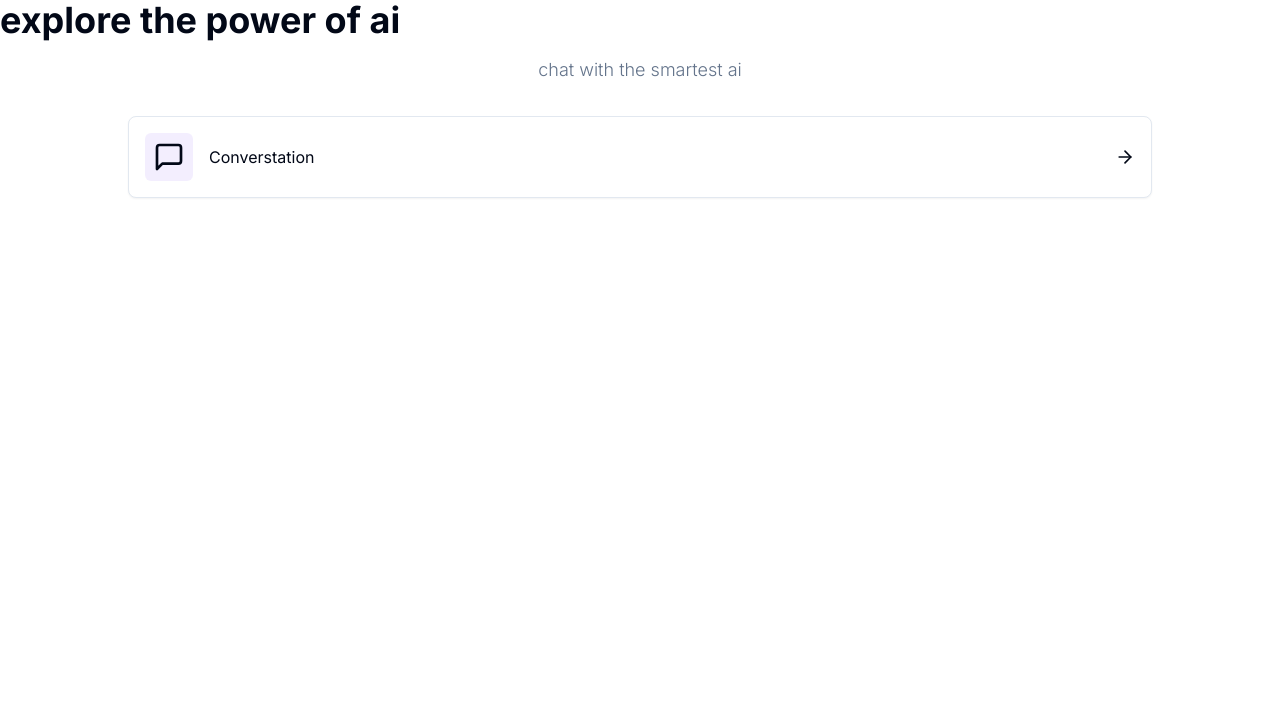
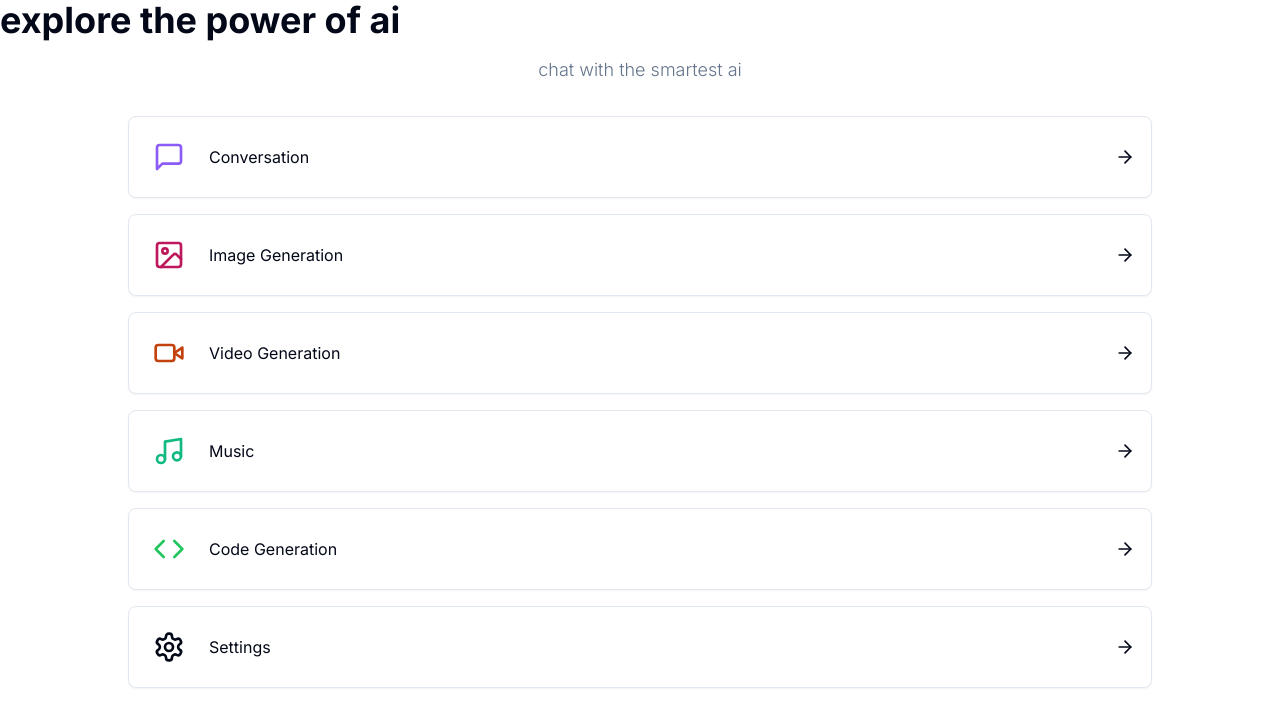
Before and after one commit to kaisdewani/ai-listings, a Next.js app: page /dashboard in a window 1280 px wide. Shown: the top 726 px of the page. Built offline with nearby package versions, Linux system fonts and the light colour scheme.

Commit message:
added nav to conversation tab

```diff
--- a/app/(dashboard)/(routes)/dashboard/page.tsx
+++ b/app/(dashboard)/(routes)/dashboard/page.tsx
@@ -2,22 +2,51 @@
 
 import { Card } from "@/components/ui/card";
 import { cn } from "@/lib/utils";
-import { ArrowRight, MessageSquare } from "lucide-react";
-
+import { ArrowRight, CodeIcon, ImageIcon, MessageSquare, MusicIcon, SettingsIcon, VideoIcon } from "lucide-react";
+import { useRouter } from "next/navigation";
 
 const tools = [
-  {
-    label: "Converstation",
+{
+    label: "Conversation",
     icon: MessageSquare,
-    color: "text-vilot-500",
-    bgColor: "bg-violet-500/10",
-    href: "/conversation"
-  }
+    href: "/conversation",
+    color: "text-violet-500",
+},
+{
+    label: "Image Generation",
+    icon: ImageIcon,
+    href: "/image",
+    color: "text-pink-700",
+},
+{
+    label: "Video Generation",
+    icon: VideoIcon,
+    href: "/video",
+    color: "text-orange-700",
+},
+{
+    label: "Music",
+    icon: MusicIcon,
+    href: "/music",
+    color: "text-emerald-500",
+},
+{
+    label: "Code Generation",
+    icon: CodeIcon,
+    href: "/code",
+    color: "text-green-500",
+},
+{
+    label: "Settings",
+    icon: SettingsIcon,
+    href: "/settings",
+},
 ]
 
 
 
 const DashboardPage = () => {
+  const router = useRouter();
   return (
     <div>
       <div className="mb-8 space-y-4">
@@ -31,11 +60,14 @@ const DashboardPage = () => {
       <div className="px-4 md:px-20 lg:px-32 space-y-4">
         {tools.map((tool) => (
           <Card
+          onClick={()=>(
+            router.push(tool.href)
+          )}
            key={tool.href}
            className="p-4 boarder-black/5 flex items-center justify-between hover:shadow-md transition cursor-pointer"
           >
             <div className="flex items-center gap-x-4">
-              <div className={cn("p-2 w-fit rounded-md", tool.bgColor)}>
+              <div className={cn("p-2 w-fit rounded-md")}>
                 <tool.icon className={cn("w-8 h-8", tool.color)}/>
               </div>
               <div>
```
